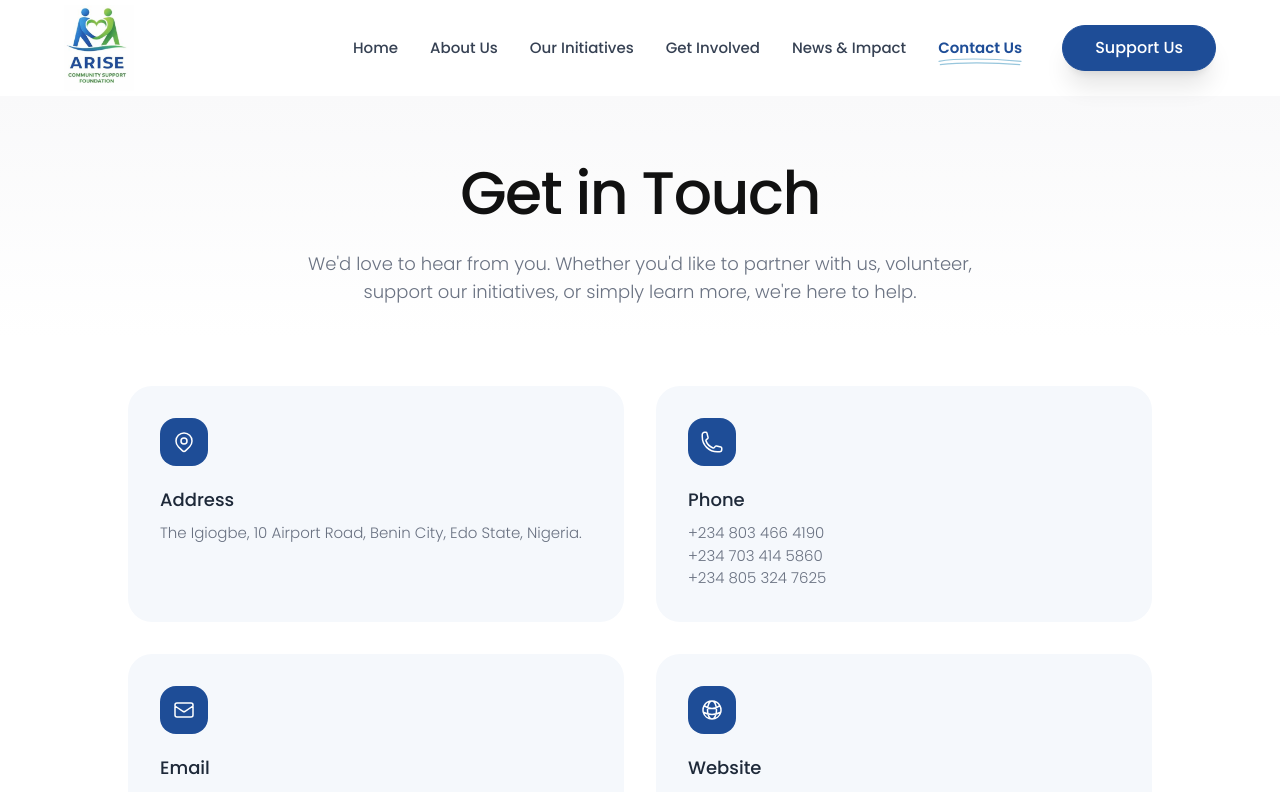
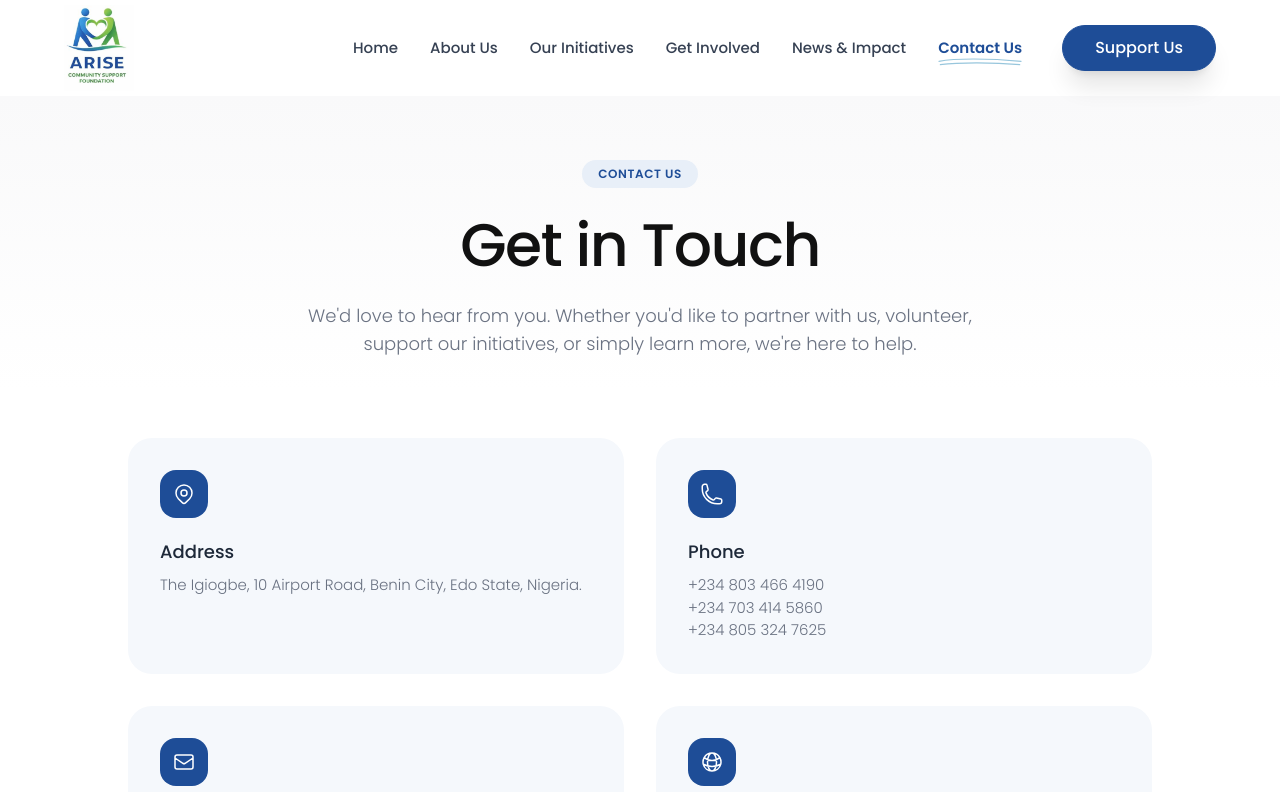
Before and after one commit to Dakolo14/arise, a Next.js app: page /contact in a window 1280 px wide. Shown: the top 792 px of the page. Built offline with nearby package versions, Linux system fonts and the light colour scheme.

Commit message:
fix: resolve TypeScript errors in PageHero

```diff
--- a/src/components/ui/PageHero.tsx
+++ b/src/components/ui/PageHero.tsx
@@ -2,10 +2,29 @@
 
 import { motion } from "framer-motion"
 
-export function PageHero({ title, subtitle, titleClassName = "" }: { title: string; subtitle?: string; titleClassName?: string }) {
+export function PageHero({ title, subtitle, titleClassName = "", label, backgroundImage }: { title: string; subtitle?: string; titleClassName?: string; label?: string; backgroundImage?: string }) {
   return (
-    <section className="w-full pt-12 md:pt-16 pb-4 md:pb-8 px-6 bg-gradient-to-b from-[#f9f9fa] to-white">
-      <div className="max-w-4xl mx-auto text-center">
+    <section className="w-full pt-12 md:pt-16 pb-4 md:pb-8 px-6 bg-gradient-to-b from-[#f9f9fa] to-white relative overflow-hidden">
+      {backgroundImage && (
+        <div
+          className="absolute inset-0 opacity-10 pointer-events-none"
+          style={{ backgroundImage: `url(${backgroundImage})`, backgroundSize: 'cover', backgroundPosition: 'center' }}
+        />
+      )}
+      <div className="max-w-4xl mx-auto text-center relative z-10">
+
+        {label && (
+          <motion.div
+            initial={{ opacity: 0, y: 10 }}
+            animate={{ opacity: 1, y: 0 }}
+            transition={{ duration: 0.5 }}
+            className="mb-6 inline-flex"
+          >
+            <span className="px-4 py-1.5 rounded-full text-xs font-semibold uppercase tracking-wider bg-[#E8EFF8] text-[#1E4D97]">
+              {label}
+            </span>
+          </motion.div>
+        )}
 
         <motion.h1
           initial={{ opacity: 0, y: 20 }}
```
